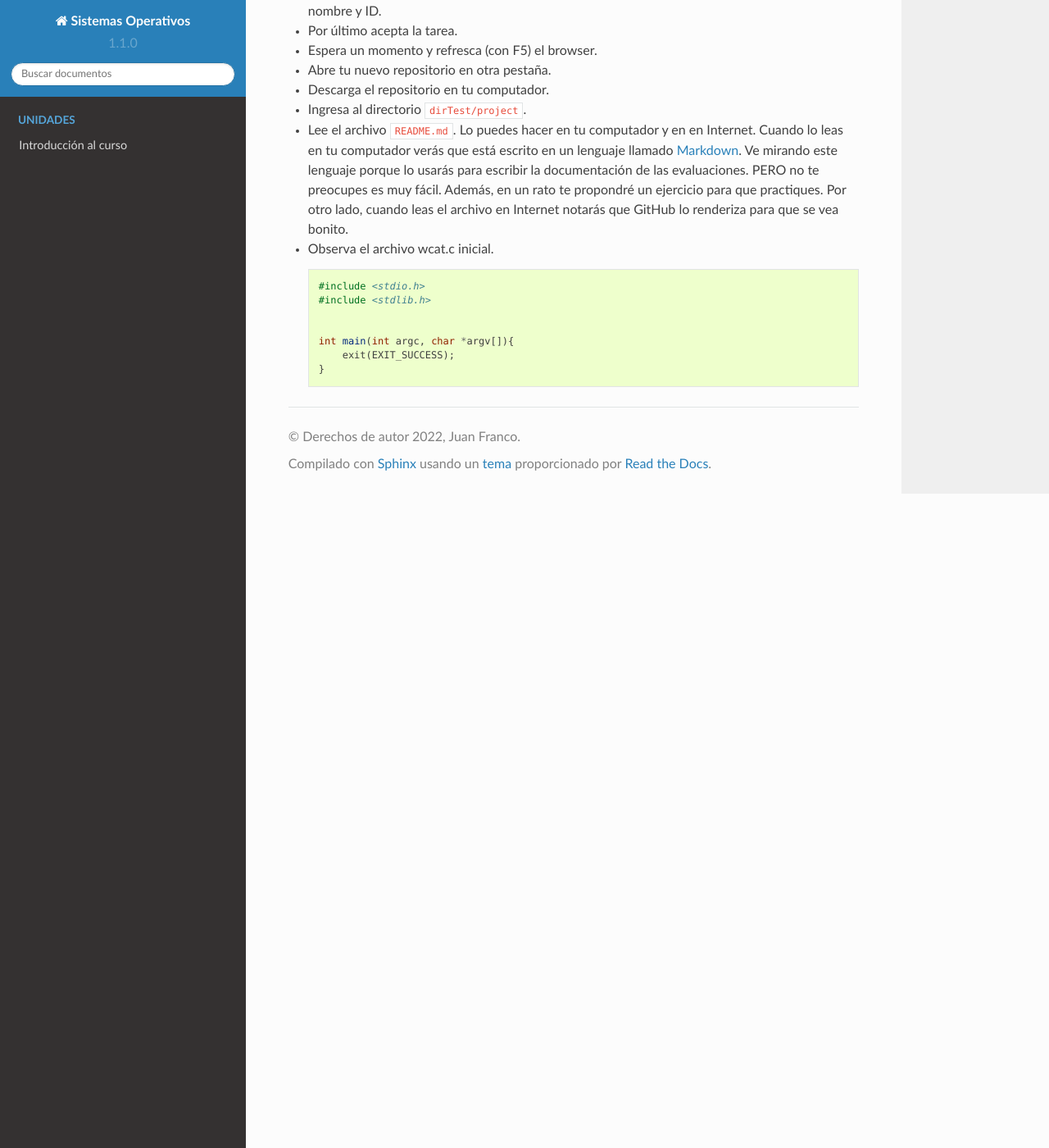
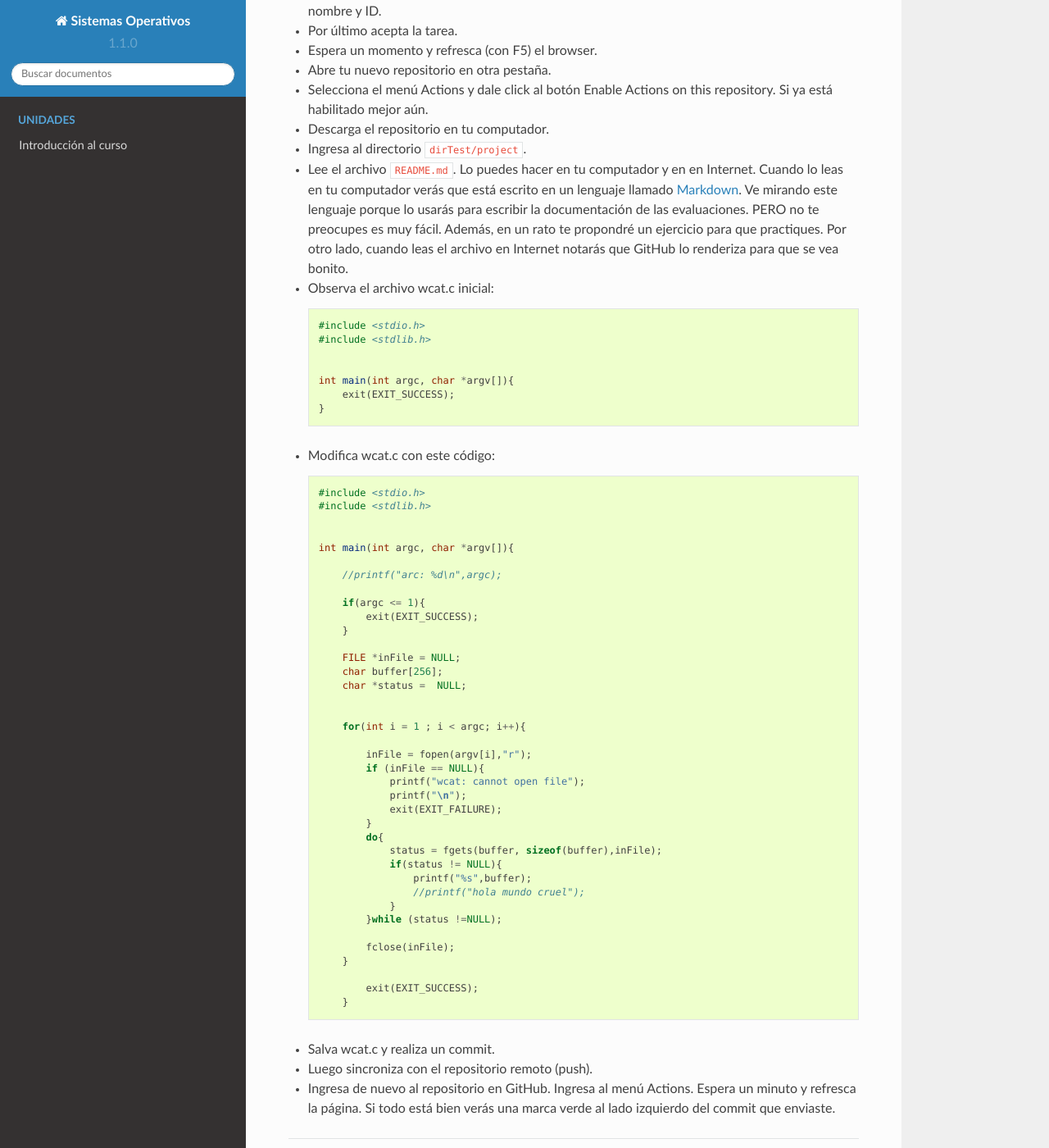
Before and after one commit to juanferfranco/sistemasoperativos, a Sphinx documentation site: the page built from docs/_unidad1/introGit.rst, in a window 1280 px wide and 1400 px high, scrolled down 17230 px. Shown: the whole window at 82% size. Built offline with Sphinx 7.4.7 and the Read the Docs theme 2.0.0, drawn with Linux system fonts in a browser that asks for light colours; pages that are not in the unit, such as notebooks, are missing from menus.

```diff
--- a/docs/_unidad1/introGit.rst
+++ b/docs/_unidad1/introGit.rst
@@ -896,6 +896,8 @@ Sigue estos pasos:
 * Por último acepta la tarea.
 * Espera un momento y refresca (con F5) el browser.
 * Abre tu nuevo repositorio en otra pestaña.
+* Selecciona el menú Actions y dale click al botón Enable Actions on this
+  repository. Si ya está habilitado mejor aún.
 * Descarga el repositorio en tu computador.
 * Ingresa al directorio ``dirTest/project``.
 * Lee el archivo ``README.md``. Lo puedes hacer en tu computador y en en Internet. Cuando
@@ -905,7 +907,7 @@ Sigue estos pasos:
   no te preocupes es muy fácil. Además, en un rato te propondré un ejercicio para que practiques. Por
   otro lado, cuando leas el archivo en Internet notarás que GitHub lo renderiza para que se
   vea bonito.
-* Observa el archivo wcat.c inicial.
+* Observa el archivo wcat.c inicial:
 
   .. code-block:: c
 
@@ -917,53 +919,51 @@ Sigue estos pasos:
             exit(EXIT_SUCCESS);
         }
 
+* Modifica wcat.c con este código:
+
+  .. code-block:: c
+
+    #include <stdio.h>
+    #include <stdlib.h>
 
 
+    int main(int argc, char *argv[]){
 
-..
-    Ejercicio para las wiki
+        //printf("arc: %d\n",argc);
 
-    Ejercicio simulando una tarea
+        if(argc <= 1){
+            exit(EXIT_SUCCESS);
+        }
+
+        FILE *inFile = NULL;
+        char buffer[256];
+        char *status =  NULL;
 
 
+        for(int i = 1 ; i < argc; i++){
 
-    .. code-block:: c
+            inFile = fopen(argv[i],"r");
+            if (inFile == NULL){
+                printf("wcat: cannot open file");
+                printf("\n");
+                exit(EXIT_FAILURE);
+            }
+            do{
+                status = fgets(buffer, sizeof(buffer),inFile);
+                if(status != NULL){
+                    printf("%s",buffer);
+                    //printf("hola mundo cruel");
+                }
+            }while (status !=NULL);
 
-        #include <stdio.h>
-        #include <stdlib.h>
-
-
-        int main(int argc, char *argv[]){
-
-            //printf("arc: %d\n",argc);
-
-            if(argc <= 1){
-                exit(EXIT_SUCCESS);
-            }
-
-            FILE *inFile = NULL;
-            char buffer[256];
-            char *status =  NULL;
-
-
-            for(int i = 1 ; i < argc; i++){
-
-                inFile = fopen(argv[i],"r");
-                if (inFile == NULL){
-                    printf("wcat: cannot open file");
-                    printf("\n");
-                    exit(EXIT_FAILURE);
-                }
-                do{
-                    status = fgets(buffer, sizeof(buffer),inFile);
-                    if(status != NULL){
-                        printf("%s",buffer);
-                        //printf("hola mundo cruel");
-                    }
-                }while (status !=NULL);
-
-                fclose(inFile);
-            }
+            fclose(inFile);
+        }
 
             exit(EXIT_SUCCESS);
         }
+
+* Salva wcat.c y realiza un commit.
+* Luego sincroniza con el repositorio remoto (push).
+* Ingresa de nuevo al repositorio en GitHub. Ingresa al menú Actions.
+  Espera un minuto y refresca la página. Si todo está bien verás
+  una marca verde al lado izquierdo del commit que enviaste.
```
